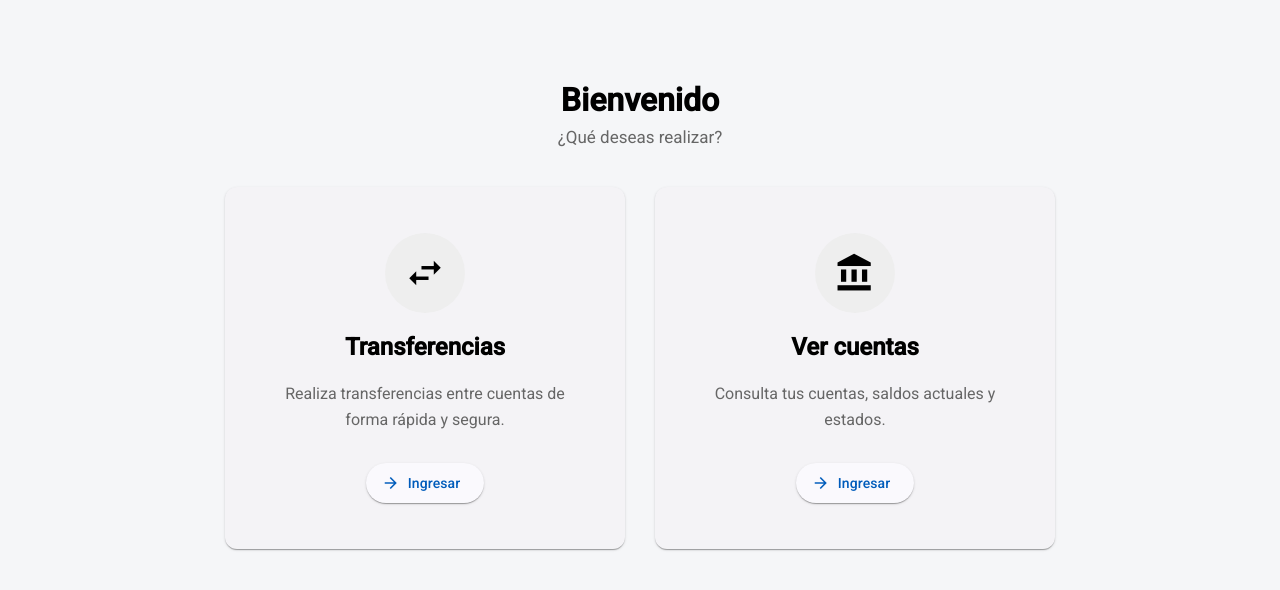
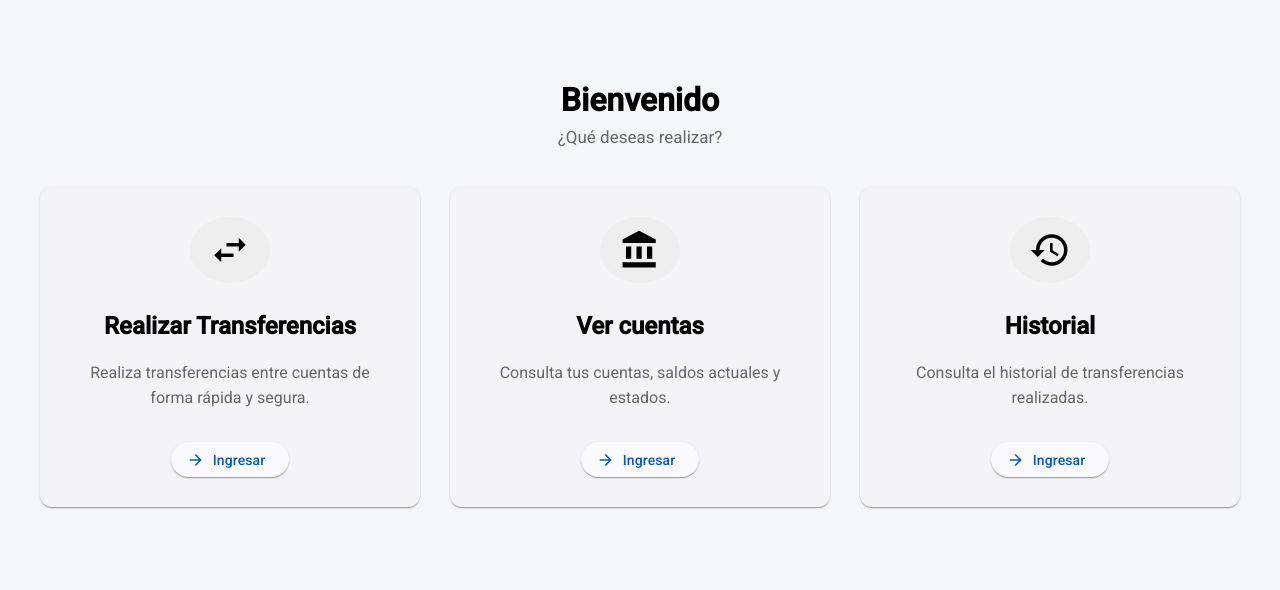
Before and after one commit to Chrisxavix/transferencias, an Angular app: page /home in a window 1280 px wide. Shown: the top 590 px of the page. Built offline with nearby package versions, Linux system fonts and the light colour scheme.

Commit message:
componente historial

```diff
--- a/src/app/app.routes.ts
+++ b/src/app/app.routes.ts
@@ -19,5 +19,9 @@ export const routes: Routes = [
   {
     path: 'transferencias',
     loadComponent: () => import('./transferencias/pages/transferencia-form/transferencia-form.component').then(m => m.TransferenciaFormComponent)
+  },
+  {
+    path: 'historial_transferencias',
+    loadComponent: () => import('./transferencias/historial/pages/historial/historial.component').then(m => m.HistorialComponent)
   }
 ];
--- a/src/app/home/pages/menu/menu.component.css
+++ b/src/app/home/pages/menu/menu.component.css
@@ -22,37 +22,69 @@
 .cards-container {
   display: flex;
   justify-content: center;
+  align-items: stretch;
   gap: 30px;
-  max-width: 1000px;
+
+  max-width: 1300px;
   margin: 0 auto;
 }
 
 .option-card {
-  width: 400px;
-  min-height: 320px;
+  flex: 1;
+  max-width: 400px;
+  height: 320px;
+  box-sizing: border-box;
+
   text-align: center;
   padding: 30px;
 
   display: flex;
-  justify-content: center;
-  align-items: center;
+  flex-direction: column;
 
-  transition: transform 0.2s ease, box-shadow 0.2s ease;
+  transition:
+    transform 0.2s ease,
+    box-shadow 0.2s ease;
 
   &:hover {
     transform: translateY(-5px);
     box-shadow: 0 8px 20px rgba(0, 0, 0, 0.15);
   }
 
+  mat-card-content {
+    width: 100%;
+    height: 100%;
+    padding: 0;
+
+    display: flex;
+    flex-direction: column;
+    align-items: center;
+  }
+
   h2 {
-    margin-top: 20px;
+    width: 100%;
+    height: 58px;
+    margin: 20px 0 0;
+
+    display: flex;
+    align-items: center;
+    justify-content: center;
+
     font-size: 24px;
+    line-height: 1.2;
   }
 
   p {
+    width: 100%;
+    min-height: 52px;
+
     color: #666;
     line-height: 1.6;
-    margin-bottom: 30px;
+
+    margin: 10px 0 30px;
+  }
+
+  button {
+    margin-top: auto;
   }
 }
 
--- a/src/app/home/pages/menu/menu.component.html
+++ b/src/app/home/pages/menu/menu.component.html
@@ -12,7 +12,7 @@
         <div class="icon-container">
           <mat-icon>swap_horiz</mat-icon>
         </div>
-        <h2>Transferencias</h2>
+        <h2> Realizar Transferencias</h2>
         <p>
           Realiza transferencias entre cuentas de forma rápida y segura.
         </p>
@@ -45,5 +45,29 @@
         </button>
       </mat-card-content>
     </mat-card>
+
+    <!-- Historial -->
+    <mat-card class="option-card">
+      <mat-card-content>
+        <div class="icon-container">
+          <mat-icon>history</mat-icon>
+        </div>
+
+        <h2>Historial</h2>
+
+        <p>
+          Consulta el historial de transferencias realizadas.
+        </p>
+
+        <button
+          mat-raised-button
+          color="primary"
+          routerLink="/historial_transferencias">
+          <mat-icon>arrow_forward</mat-icon>
+          Ingresar
+        </button>
+      </mat-card-content>
+    </mat-card>
+
   </div>
 </div>
--- /dev/null
+++ b/src/app/transferencias/historial/pages/historial/historial.component.html
@@ -0,0 +1 @@
+<p>historial works!</p>
```
Also changed, not shown: src/app/transferencias/historial/pages/historial/historial.component.ts (added, +11 -0 lines), src/app/transferencias/historial/pages/historial/historial.component.css (added), 1 other file (tests, documents, lock files or other folders).
